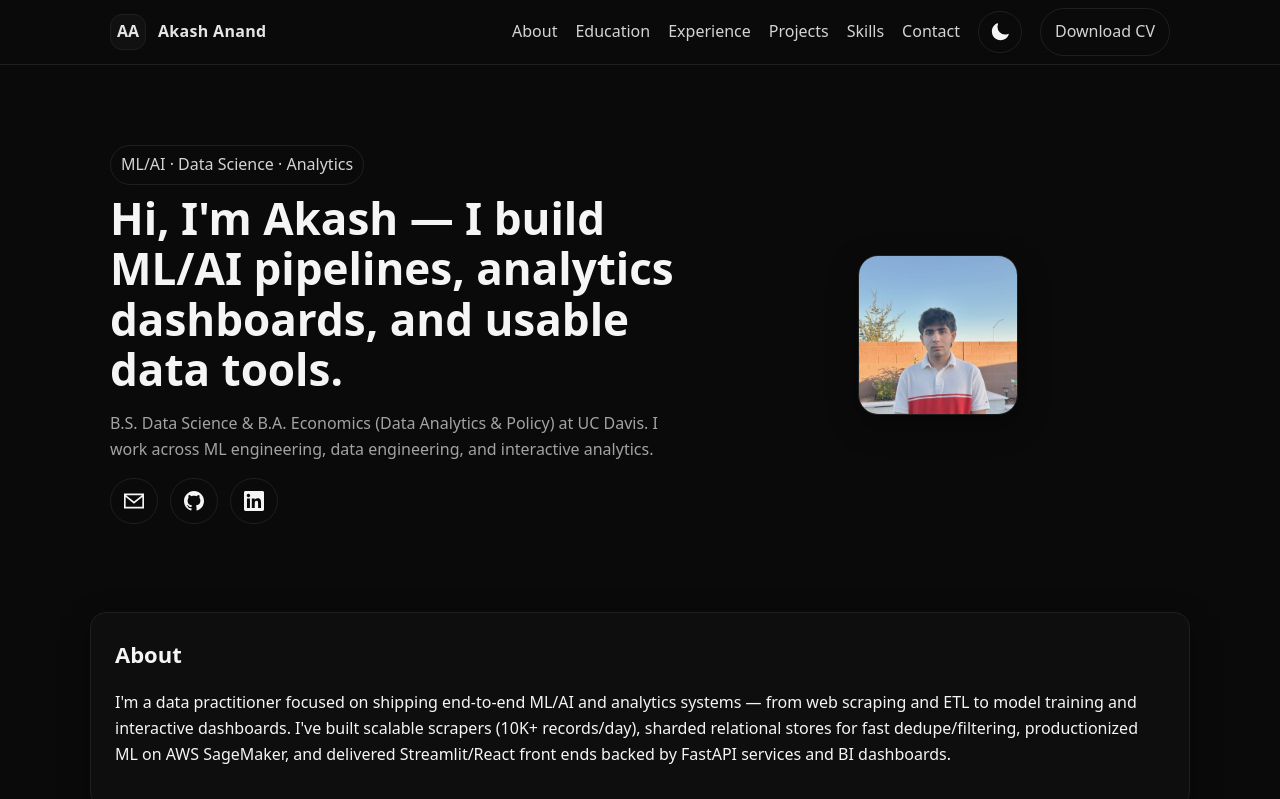
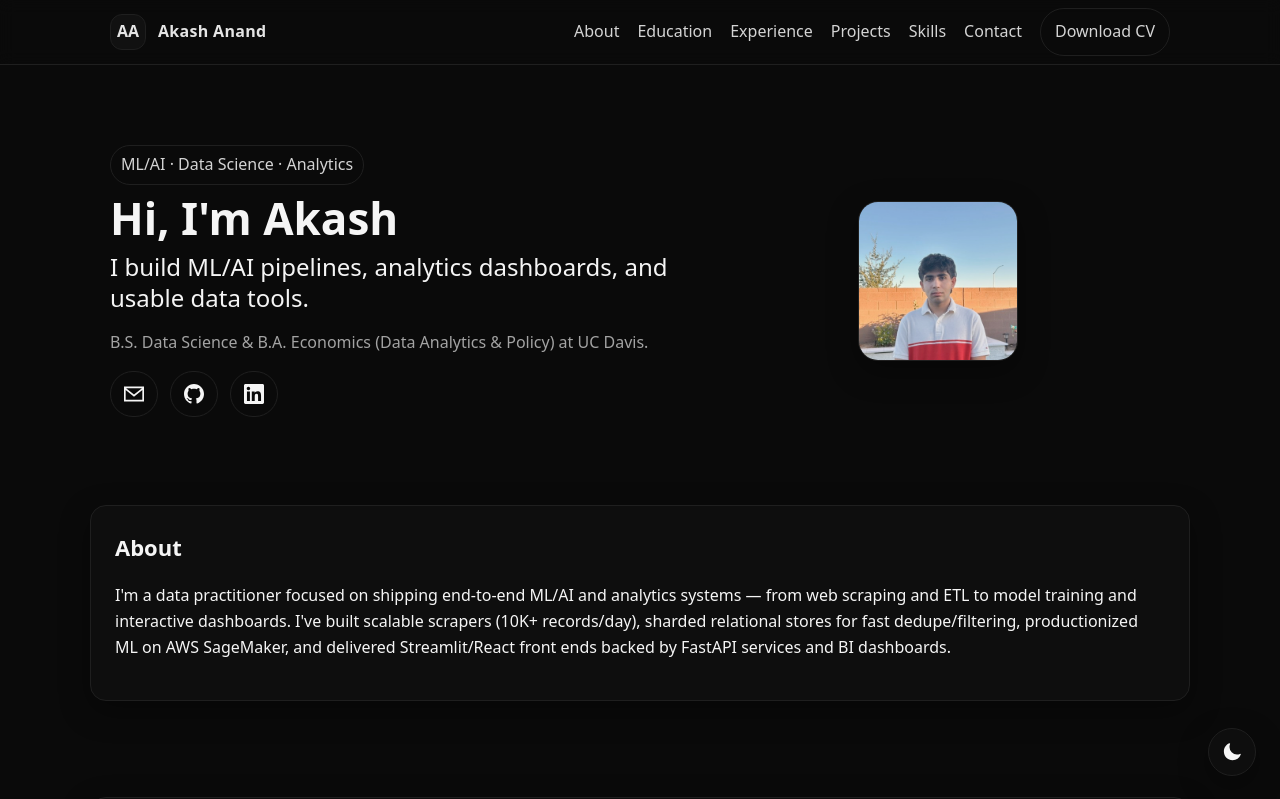
Before and after one commit to akashanand617/Portfolio, a plain HTML site: page index.html in a window 1280 px wide. Shown: the top 799 px of the page. Drawn offline with Linux system fonts and the light colour scheme.

Commit message:
Dark Mode

```diff
--- a/index.html
+++ b/index.html
@@ -65,11 +65,32 @@
     .icon-btn svg{width:20px; height:20px}
 
     /* Theme Toggle */
-    .theme-toggle{padding:10px; min-width:44px; justify-content:center; cursor:pointer}
-    .theme-toggle .sun-icon{display:none}
-    .theme-toggle .moon-icon{display:block}
-    [data-theme="light"] .theme-toggle .sun-icon{display:block}
-    [data-theme="light"] .theme-toggle .moon-icon{display:none}
+    .theme-toggle-fixed{
+      position:fixed;
+      bottom:24px;
+      right:24px;
+      width:48px;
+      height:48px;
+      border-radius:50%;
+      background:var(--card);
+      border:1px solid var(--border);
+      color:var(--text);
+      cursor:pointer;
+      display:flex;
+      align-items:center;
+      justify-content:center;
+      box-shadow:var(--shadow);
+      transition:all 0.2s ease;
+      z-index:1000;
+    }
+    .theme-toggle-fixed:hover{
+      background:var(--border);
+      transform:translateY(-2px);
+    }
+    .theme-toggle-fixed .sun-icon{display:none}
+    .theme-toggle-fixed .moon-icon{display:block}
+    [data-theme="light"] .theme-toggle-fixed .sun-icon{display:block}
+    [data-theme="light"] .theme-toggle-fixed .moon-icon{display:none}
 
     /* HERO */
     .hero{padding:80px 0 40px}
@@ -77,6 +98,7 @@
     @media (min-width:900px){.grid{grid-template-columns:1.1fr .9fr; align-items:center}}
     .tag{display:inline-flex; gap:10px; align-items:center; padding:6px 10px; border:1px solid var(--border); border-radius:999px; color:var(--accent-2)}
     .title{font-size:clamp(28px, 4vw, 44px); line-height:1.15; margin:8px 0 8px}
+    .subtitle{font-size:clamp(18px, 2.5vw, 24px); line-height:1.3; margin:8px 0 16px; color:var(--text); font-weight:400}
     .muted{color:var(--muted)}
     .cta{display:flex; gap:12px; flex-wrap:wrap; margin-top:14px}
     .avatar{width:160px; aspect-ratio:1; border-radius:20px; overflow:hidden; border:1px solid var(--border); box-shadow:var(--shadow)}
@@ -130,14 +152,6 @@
         <a href="#projects">Projects</a>
         <a href="#skills">Skills</a>
         <a href="#contact">Contact</a>
-        <button class="btn secondary theme-toggle" id="theme-toggle" aria-label="Toggle theme">
-          <svg class="sun-icon" width="20" height="20" viewBox="0 0 24 24" fill="currentColor">
-            <path d="M12 2.25a.75.75 0 01.75.75v2.25a.75.75 0 01-1.5 0V3a.75.75 0 01.75-.75zM7.5 12a4.5 4.5 0 119 0 4.5 4.5 0 01-9 0zM18.894 6.166a.75.75 0 00-1.06-1.06l-1.591 1.59a.75.75 0 101.06 1.061l1.591-1.59zM21.75 12a.75.75 0 01-.75.75h-2.25a.75.75 0 010-1.5H21a.75.75 0 01.75.75zM17.834 18.894a.75.75 0 001.06-1.06l-1.59-1.591a.75.75 0 10-1.061 1.06l1.59 1.591zM12 18a.75.75 0 01.75.75V21a.75.75 0 01-1.5 0v-2.25A.75.75 0 0112 18zM7.758 17.303a.75.75 0 00-1.061-1.06l-1.591 1.59a.75.75 0 001.06 1.061l1.591-1.59zM6 12a.75.75 0 01-.75.75H3a.75.75 0 010-1.5h2.25A.75.75 0 016 12zM6.697 7.757a.75.75 0 001.06-1.06l-1.59-1.591a.75.75 0 00-1.061 1.06l1.59 1.591z"/>
-          </svg>
-          <svg class="moon-icon" width="20" height="20" viewBox="0 0 24 24" fill="currentColor">
-            <path d="M9.528 1.718a.75.75 0 01.162.819A8.97 8.97 0 009 6a9 9 0 009 9 8.97 8.97 0 003.463-.69.75.75 0 01.981.98 10.503 10.503 0 01-9.694 6.46c-5.799 0-10.5-4.701-10.5-10.5 0-4.368 2.667-8.112 6.46-9.694a.75.75 0 01.818.162z"/>
-          </svg>
-        </button>
         <a class="btn secondary" href="resume.pdf" target="_blank" rel="noopener">Download CV</a>
       </nav>
     </div>
@@ -148,9 +162,10 @@
     <section class="hero" id="top">
       <div class="container grid">
         <div>
-          <div class="tag">ML/AI · Data Science · Analytics</div>
-          <h1 class="title">Hi, I'm Akash — I build ML/AI pipelines, analytics dashboards, and usable data tools.</h1>
-          <p class="muted">B.S. Data Science & B.A. Economics (Data Analytics & Policy) at UC Davis. I work across ML engineering, data engineering, and interactive analytics.</p>
+                      <div class="tag">ML/AI · Data Science · Analytics</div>
+            <h1 class="title">Hi, I'm Akash</h1>
+            <h2 class="subtitle">I build ML/AI pipelines, analytics dashboards, and usable data tools.</h2>
+            <p class="muted">B.S. Data Science & B.A. Economics (Data Analytics & Policy) at UC Davis.</p>
           <div class="cta">
             <a class="btn secondary icon-btn" href="mailto:axaanand@ucdavis.edu" aria-label="Email me">
               <svg width="20" height="20" viewBox="0 0 24 24" fill="currentColor">
@@ -344,6 +359,16 @@
     </div>
   </footer>
 
+  <!-- Theme Toggle Button -->
+  <button class="theme-toggle-fixed" id="theme-toggle" aria-label="Toggle theme">
+    <svg class="sun-icon" width="20" height="20" viewBox="0 0 24 24" fill="currentColor">
+      <path d="M12 2.25a.75.75 0 01.75.75v2.25a.75.75 0 01-1.5 0V3a.75.75 0 01.75-.75zM7.5 12a4.5 4.5 0 119 0 4.5 4.5 0 01-9 0zM18.894 6.166a.75.75 0 00-1.06-1.06l-1.591 1.59a.75.75 0 101.06 1.061l1.591-1.59zM21.75 12a.75.75 0 01-.75.75h-2.25a.75.75 0 010-1.5H21a.75.75 0 01.75.75zM17.834 18.894a.75.75 0 001.06-1.06l-1.59-1.591a.75.75 0 10-1.061 1.06l1.59 1.591zM12 18a.75.75 0 01.75.75V21a.75.75 0 01-1.5 0v-2.25A.75.75 0 0112 18zM7.758 17.303a.75.75 0 00-1.061-1.06l-1.591 1.59a.75.75 0 001.06 1.061l1.591-1.59zM6 12a.75.75 0 01-.75.75H3a.75.75 0 010-1.5h2.25A.75.75 0 016 12zM6.697 7.757a.75.75 0 001.06-1.06l-1.59-1.591a.75.75 0 00-1.061 1.06l1.59 1.591z"/>
+    </svg>
+    <svg class="moon-icon" width="20" height="20" viewBox="0 0 24 24" fill="currentColor">
+      <path d="M9.528 1.718a.75.75 0 01.162.819A8.97 8.97 0 009 6a9 9 0 009 9 8.97 8.97 0 003.463-.69.75.75 0 01.981.98 10.503 10.503 0 01-9.694 6.46c-5.799 0-10.5-4.701-10.5-10.5 0-4.368 2.667-8.112 6.46-9.694a.75.75 0 01.818.162z"/>
+    </svg>
+  </button>
+
   <script>
     // Year
     document.getElementById('y').textContent = new Date().getFullYear();
```
